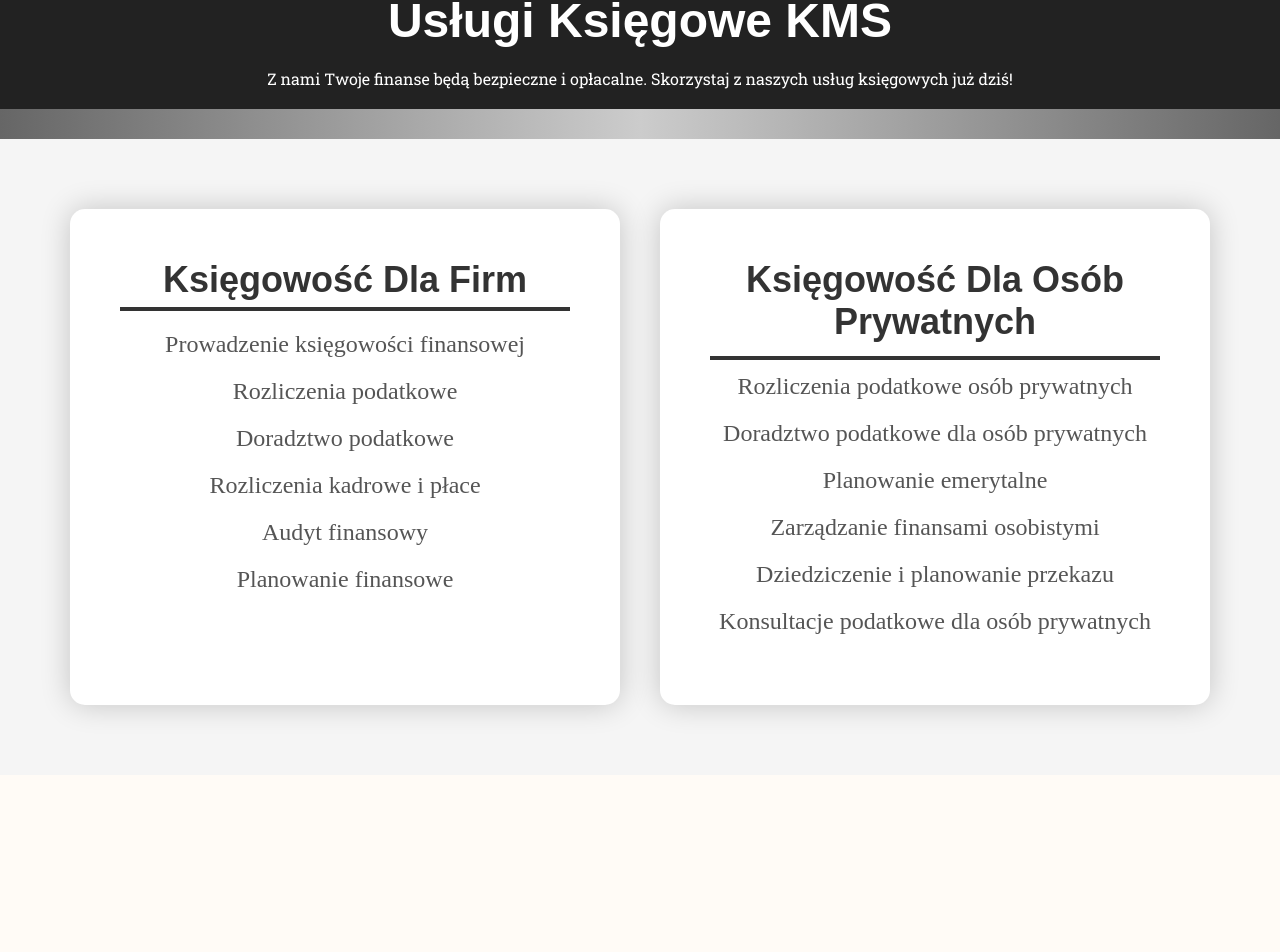
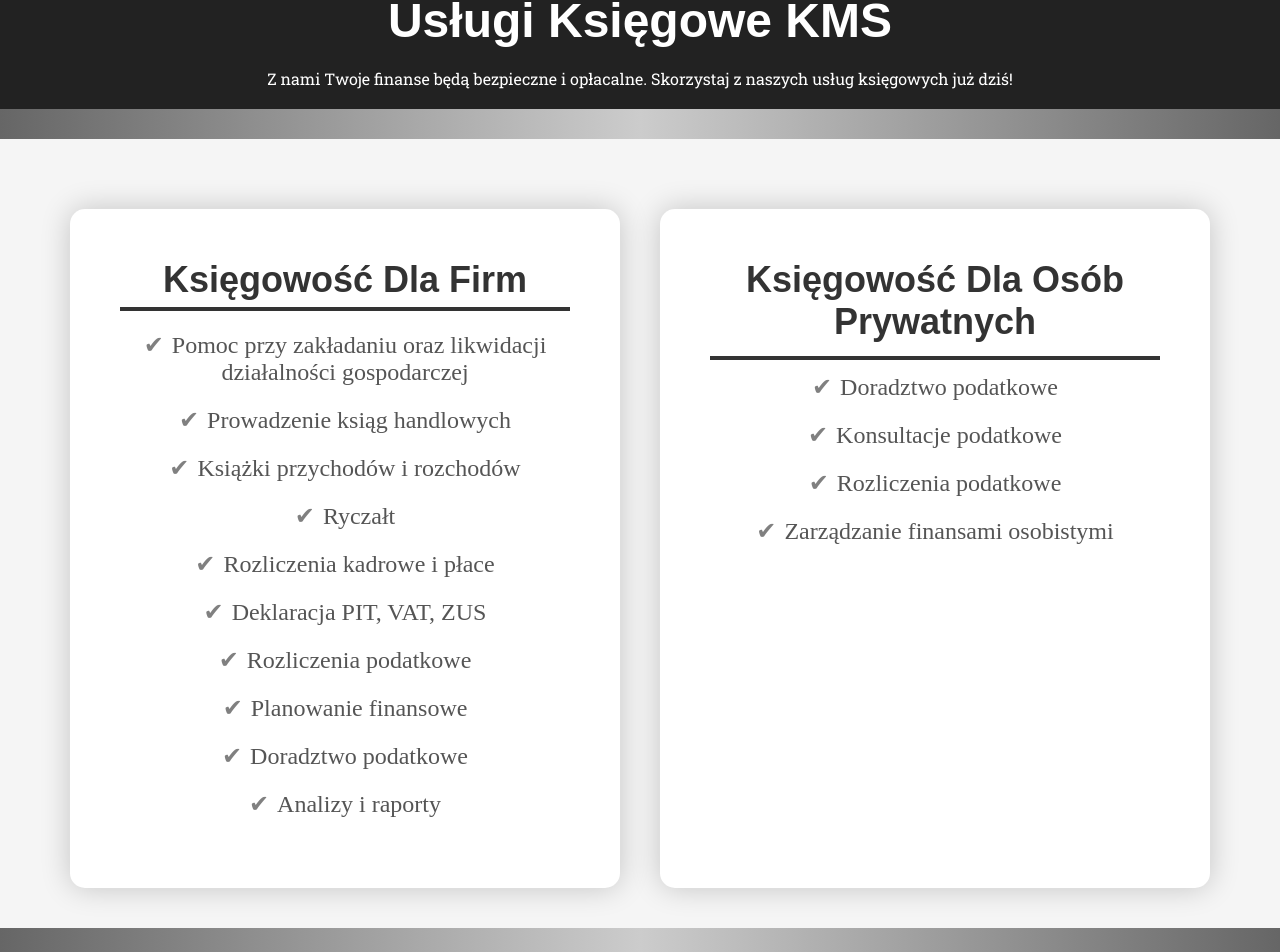
Before and after one commit to szrederkarol1/biuro_rachunkowosci, a React (Create React App) app in the folder Desktop/biuro_rachunkowosci/biuro-rachunkowosci/: page / in a window 1280 px wide. Shown: the part 1266-2218 px from the top of the page. Before the commit the page ends 2041 px from the top, so only its background shows below. Built offline with nearby package versions, Linux system fonts and the light colour scheme.

Commit message:
Completed section offers

```diff
--- a/Desktop/biuro_rachunkowosci/biuro-rachunkowosci/src/App.jsx
+++ b/Desktop/biuro_rachunkowosci/biuro-rachunkowosci/src/App.jsx
@@ -1,15 +1,18 @@
 import "./App.scss";
 import Header from "./components/header/Header";
+import AboutUs from "./components/about_us/AboutUs";
+import Offers from "./components/offers/Offers";
 import "./components/header/Header.scss";
+import "./components/offers/Offers.scss";
+import "./components/about_us/AboutUs.scss";
 import "./height";
-import AboutUs from "./components/about_us/AboutUs";
-import "./components/about_us/AboutUs.scss";
 
 const App = () => {
   return (
     <div>
       <Header />
       <AboutUs />
+      <Offers />
     </div>
   );
 };
--- a/Desktop/biuro_rachunkowosci/biuro-rachunkowosci/src/components/about_us/AboutUs.jsx
+++ b/Desktop/biuro_rachunkowosci/biuro-rachunkowosci/src/components/about_us/AboutUs.jsx
@@ -42,38 +42,7 @@ const AboutUs = () => {
           <div className="ornament"></div>
         </div>
       </section>
-      <header>
-        <h1>Usługi Księgowe KMS</h1>
-        <p>
-          Z nami Twoje finanse będą bezpieczne i opłacalne. Skorzystaj z naszych
-          usług księgowych już dziś!
-        </p>
-      </header>
 
-      <section class="services">
-        <div class="service">
-          <h2>Księgowość Dla Firm</h2>
-          <ul>
-            <li>Prowadzenie księgowości finansowej</li>
-            <li>Rozliczenia podatkowe</li>
-            <li>Doradztwo podatkowe</li>
-            <li>Rozliczenia kadrowe i płace</li>
-            <li>Audyt finansowy</li>
-            <li>Planowanie finansowe</li>
-          </ul>
-        </div>
-        <div class="service">
-          <h2>Księgowość Dla Osób Prywatnych</h2>
-          <ul>
-            <li>Rozliczenia podatkowe osób prywatnych</li>
-            <li>Doradztwo podatkowe dla osób prywatnych</li>
-            <li>Planowanie emerytalne</li>
-            <li>Zarządzanie finansami osobistymi</li>
-            <li>Dziedziczenie i planowanie przekazu</li>
-            <li>Konsultacje podatkowe dla osób prywatnych</li>
-          </ul>
-        </div>
-      </section>
     </>
   );
 };
--- a/Desktop/biuro_rachunkowosci/biuro-rachunkowosci/src/components/about_us/AboutUs.scss
+++ b/Desktop/biuro_rachunkowosci/biuro-rachunkowosci/src/components/about_us/AboutUs.scss
@@ -117,76 +117,3 @@
     }
   }
 }
-header {
-  background-color: #222;
-  color: #fff;
-  text-align: center;
-  padding: 50px 0;
-  font-family: "Arial", sans-serif;
-  position: relative;
-  &::after {
-    content: "";
-    position: absolute;
-    bottom: 0;
-    left: 0;
-    width: 100%;
-    height: 30px;
-    background: linear-gradient(90deg, #666, #ccc, #666);
-  }
-}
-header p {
-  font-family: "Roboto Slab", serif;
-}
-
-header h1 {
-  font-size: 48px;
-  margin-bottom: 20px;
-  font-family: 'Montserrat', sans-serif;
-}
-.services {
-  display: flex;
-  justify-content: space-around;
-  padding: 50px;
-  background-color: #f5f5f5;
-}
-
-.service {
-  flex: 1;
-  background-color: #fff;
-  margin: 20px;
-  padding: 50px;
-  border-radius: 15px;
-  box-shadow: 0px 0px 30px rgba(0, 0, 0, 0.2);
-  text-align: center;
-}
-
-.service h2 {
-  font-size: 36px;
-  margin-bottom: 30px;
-  color: #333;
-  position: relative;
-  font-family: 'Montserrat', sans-serif;
-}
-
-.service h2::before {
-  content: "";
-  position: absolute;
-  top: 115%;
-  left: 50%;
-  width: 100%;
-  height: 4px;
-  background-color: #333;
-  transform: translateX(-50%);
-}
-
-.service ul {
-  list-style-type: none;
-  padding: 0;
-}
-
-.service ul li {
-  margin: 20px 0;
-  color: #555;
-  font-size: 24px;
-
-}
--- /dev/null
+++ b/Desktop/biuro_rachunkowosci/biuro-rachunkowosci/src/components/offers/Offers.jsx
@@ -0,0 +1,46 @@
+import React from "react";
+
+const Offers = () => {
+  return (
+    <>
+      <header className="heading-content">
+        <h1 className="title-offers">Usługi Księgowe KMS</h1>
+        <p className="incentive">
+          Z nami Twoje finanse będą bezpieczne i opłacalne. Skorzystaj z naszych
+          usług księgowych już dziś!
+        </p>
+      </header>
+
+      <section className="services">
+        <div className="service">
+          <h2 className="destiny">Księgowość Dla Firm</h2>
+          <ul className="list">
+            <li className="list-item">
+              Pomoc przy zakładaniu oraz likwidacji działalności gospodarczej
+            </li>
+            <li className="list-item">Prowadzenie ksiąg handlowych</li>
+            <li className="list-item">Książki przychodów i rozchodów</li>
+            <li className="list-item">Ryczałt</li>
+            <li className="list-item">Rozliczenia kadrowe i płace</li>
+            <li className="list-item">Deklaracja PIT, VAT, ZUS</li>
+            <li className="list-item">Rozliczenia podatkowe</li>
+            <li className="list-item">Planowanie finansowe</li>
+            <li className="list-item">Doradztwo podatkowe</li>
+            <li className="list-item">Analizy i raporty</li>
+          </ul>
+        </div>
+        <div className="service">
+          <h2 className="destiny">Księgowość Dla Osób Prywatnych</h2>
+          <ul className="list">
+            <li className="list-item">Doradztwo podatkowe</li>
+            <li className="list-item">Konsultacje podatkowe</li>
+            <li className="list-item">Rozliczenia podatkowe</li>
+            <li className="list-item">Zarządzanie finansami osobistymi</li>
+          </ul>
+        </div>
+      </section>
+    </>
+  );
+};
+
+export default Offers;
--- /dev/null
+++ b/Desktop/biuro_rachunkowosci/biuro-rachunkowosci/src/components/offers/Offers.scss
@@ -0,0 +1,82 @@
+.heading-content {
+  background-color: #222;
+  color: #fff;
+  text-align: center;
+  padding: 50px 0;
+  font-family: "Arial", sans-serif;
+  position: relative;
+  &::after {
+    content: "";
+    position: absolute;
+    bottom: 0;
+    left: 0;
+    width: 100%;
+    height: 30px;
+    background: linear-gradient(90deg, #666, #ccc, #666);
+  }
+  .title-offers {
+    font-size: 48px;
+    margin-bottom: 20px;
+    font-family: "Montserrat", sans-serif;
+  }
+  .incentive {
+    font-family: "Roboto Slab", serif;
+  }
+}
+
+.services {
+  display: flex;
+  justify-content: space-around;
+  padding: 50px;
+  background-color: #f5f5f5;
+  position: relative;
+    &::after {
+    content: "";
+    position: absolute;
+    bottom: 0;
+    left: 0;
+    width: 100%;
+    height: 30px;
+    background: linear-gradient(90deg, #666, #ccc, #666);
+  }
+  .service {
+    flex: 1;
+    background-color: #fff;
+    margin: 20px;
+    padding: 50px;
+    border-radius: 15px;
+    box-shadow: 0px 0px 30px rgba(0, 0, 0, 0.2);
+    text-align: center;
+  }
+  .destiny {
+    font-size: 36px;
+    margin-bottom: 30px;
+    color: #333;
+    position: relative;
+    font-family: "Montserrat", sans-serif;
+    &::before {
+      content: "";
+      position: absolute;
+      top: 115%;
+      left: 50%;
+      width: 100%;
+      height: 4px;
+      background-color: #333;
+      transform: translateX(-50%);
+    }
+  }
+  .list {
+    list-style-type: none;
+    padding: 0;
+    .list-item {
+      margin: 20px 0;
+      color: #555;
+      font-size: 24px;
+      &::before {
+        content: "\2714";
+        color: #808080;
+        margin-right: 8px;
+      }
+    }
+  }
+}
```
